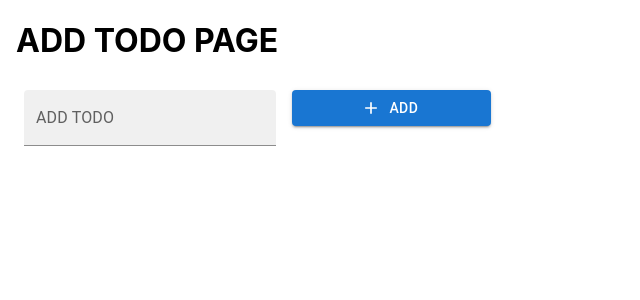
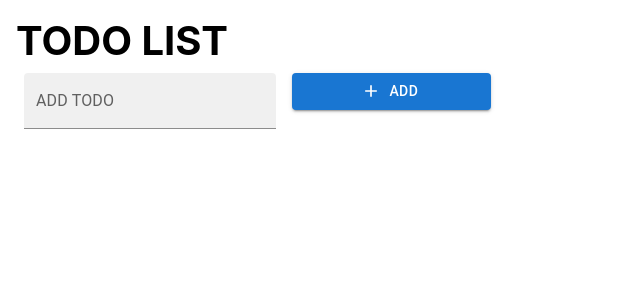
Before and after one commit to confetti39/React_to-do, a React (Create React App) app: page /addTodo in a window 1280 px wide. Shown: the top 300 px of the page, without its empty margins (0-640 px from the left). Built offline with nearby package versions, Linux system fonts and the light colour scheme.

Commit message:
5/30-간단한 UI, alert 수정

```diff
--- a/src/components/DetailButtons.jsx
+++ b/src/components/DetailButtons.jsx
@@ -12,6 +12,7 @@ export default function DetailButtons() {
     setEditMode((prev) => !prev);
   };
   const handleDeleteTodo = async () => {
+    alert("삭제하시겠습니까?");
     fetch(`https://dummyjson.com/todos/${todoId}`, {
       method: "DELETE",
     })
--- a/src/pages/AddTodo.jsx
+++ b/src/pages/AddTodo.jsx
@@ -1,10 +1,11 @@
 import React from "react";
 import AddTodoInput from "../components/TodoInput";
+import Header from "../components/Header/Header";
 
 export default function AddTodo() {
   return (
     <>
-      <h1>ADD TODO PAGE</h1>
+      <Header />
       <AddTodoInput type="ADD" />
     </>
   );
```
